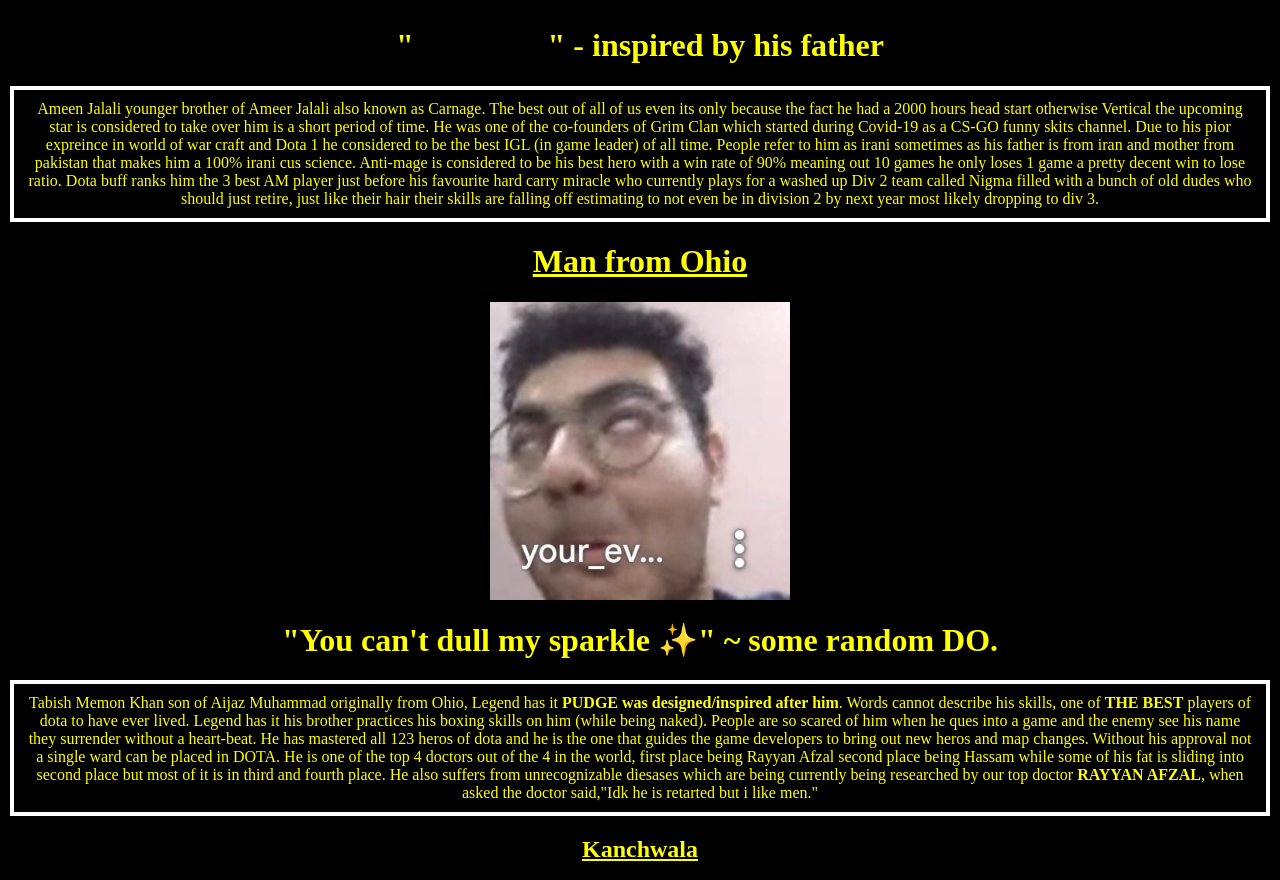
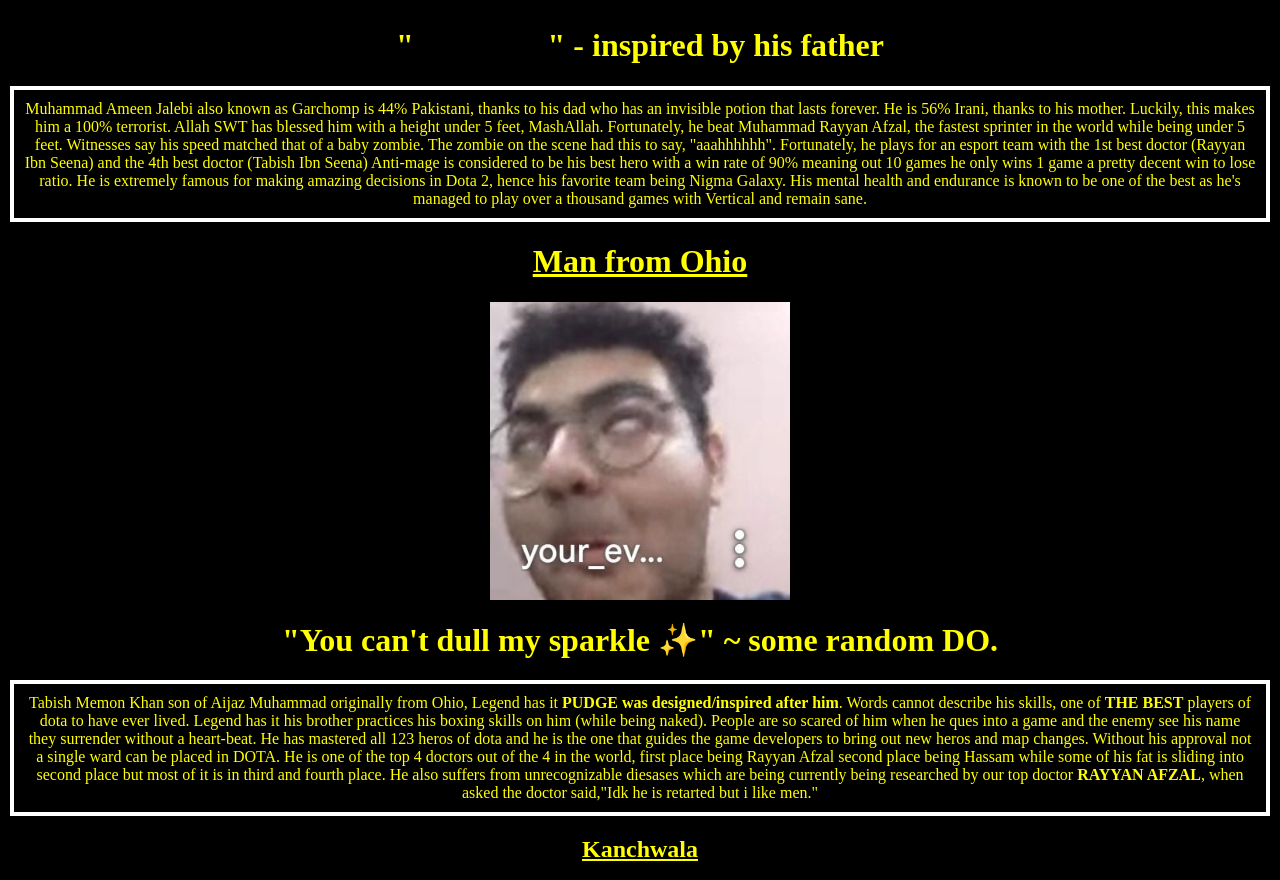
Before and after one commit to Mujtaba662/Grim, a plain HTML site: page aboutus.html in a window 1280 px wide. Shown: the part 953-1833 px from the top of the page. Drawn offline with Linux system fonts and the light colour scheme.

Commit message:
Add files via upload

```diff
--- a/aboutus.html
+++ b/aboutus.html
@@ -36,10 +36,8 @@
         <img class="iMG" src="ameen.jpg" alt="Ameen" width="300px">
         <h1 class="tabish1">" ㅤㅤㅤㅤ " - inspired by his father</h1>
         <p class="aHmed">
-         Ameen Jalali younger brother of Ameer Jalali also known as Carnage. The best out of all of us even its only because the fact he had a 2000 hours head start otherwise Vertical the upcoming star is considered to take over him is a short period of time.
-         He was one of the co-founders of Grim Clan which started during Covid-19 as a CS-GO funny skits channel. Due to his pior expreince in world of war craft and Dota 1 he considered to be the best IGL (in game leader) of all time.
-         People refer to him as irani sometimes as his father is from iran and mother from pakistan that makes him a 100% irani cus science. Anti-mage is considered to be his best hero with a win rate of 90% meaning out 10 games he only loses 1 game a pretty decent win to lose ratio.
-         Dota buff ranks him the 3 best AM player just before his favourite hard carry miracle who currently plays for a washed up Div 2 team called Nigma filled with a bunch of old dudes who should just retire, just like their hair their skills are falling off estimating to not even be in division 2 by next year most likely dropping to div 3.
+        Muhammad Ameen Jalebi also known as Garchomp is 44% Pakistani, thanks to his dad who has an invisible potion that lasts forever. He is 56% Irani, thanks to his mother. Luckily, this makes him a 100% terrorist. Allah SWT has blessed him with a height under 5 feet, MashAllah. Fortunately, he beat Muhammad Rayyan Afzal, the fastest sprinter in the world while being under 5 feet. Witnesses say his speed matched that of a baby zombie. The zombie on the scene had this to say, "aaahhhhhh". Fortunately, he plays for an esport team with the 1st best doctor (Rayyan Ibn Seena) and the 4th best doctor (Tabish Ibn Seena)
+        Anti-mage is considered to be his best hero with a win rate of 90% meaning out 10 games he only wins 1 game a pretty decent win to lose ratio. He is extremely famous for making amazing decisions in Dota 2, hence his favorite team being Nigma Galaxy. His mental health and endurance is known to be  one of the best as he's managed to play over a thousand games with Vertical and remain sane.
 
         </p>
         <h1 id="subHeadingaxe"><bold>Man from Ohio</bold></h1>
@@ -66,7 +64,7 @@
         <h2 id="subHeadingaxe"><bold>xV3Xs</bold></h2>
         <img class="iMG" src="rayyyan.jfif" alt="xV3Xs">
         <h1 class="tabish1">"In my spare time, I love helping young struggling DO's like Tabish Memon Khan"</h1>
-        <p class="aHmed">Muhammad Rayyan Afzal more commonly known as xV3Xs.com is a professional sprinter. Originally from Pakistan, he traveled to the UAE at a very young age to pursue his dream of becoming one of the finest doctors. He is a former member of the SixChinClub and is currently holding the world record for being the fastest runner in the world. He went missing at the age of 17 and returned at the age of 19. When asked about his disappearance, he stated, "Obesity". Legend has it that during his disappearance, he managed several discord mods and maintained a fine number of discord kittens. He is an upcoming talent and a prodigy of the game Dota 2. After landing with Vertical once, Veritcal had this to say, "I'm not playing if he's coming. Dumb N***er. Go kys"</p>
+        <p class="aHmed">Muhammad Rayyan Afzal more commonly known as xV3Xs.com is a professional sprinter. Originally from Pakistan, he traveled to the UAE at a very young age to pursue his dream of becoming one of the finest doctors. He is a former member of the SixChinClub and is currently holding the world record for being the fastest runner in the world. He went missing at the age of 17 and returned at the age of 19. When asked about his disappearance, he stated, "Obesity". Legend has it that during his disappearance, he managed several discord mods and maintained a fine number of discord kittens. He is an upcoming talent and a prodigy of the game Dota 2. After landing with Vertical once, Veritcal had this to say, "I'm not playing if he's coming. Dumb N***er. Go kys". He experienced trauma at the age of 11 when he witnessed Ameen Ibn Seena rape his doll</p>
 
 
 
```
